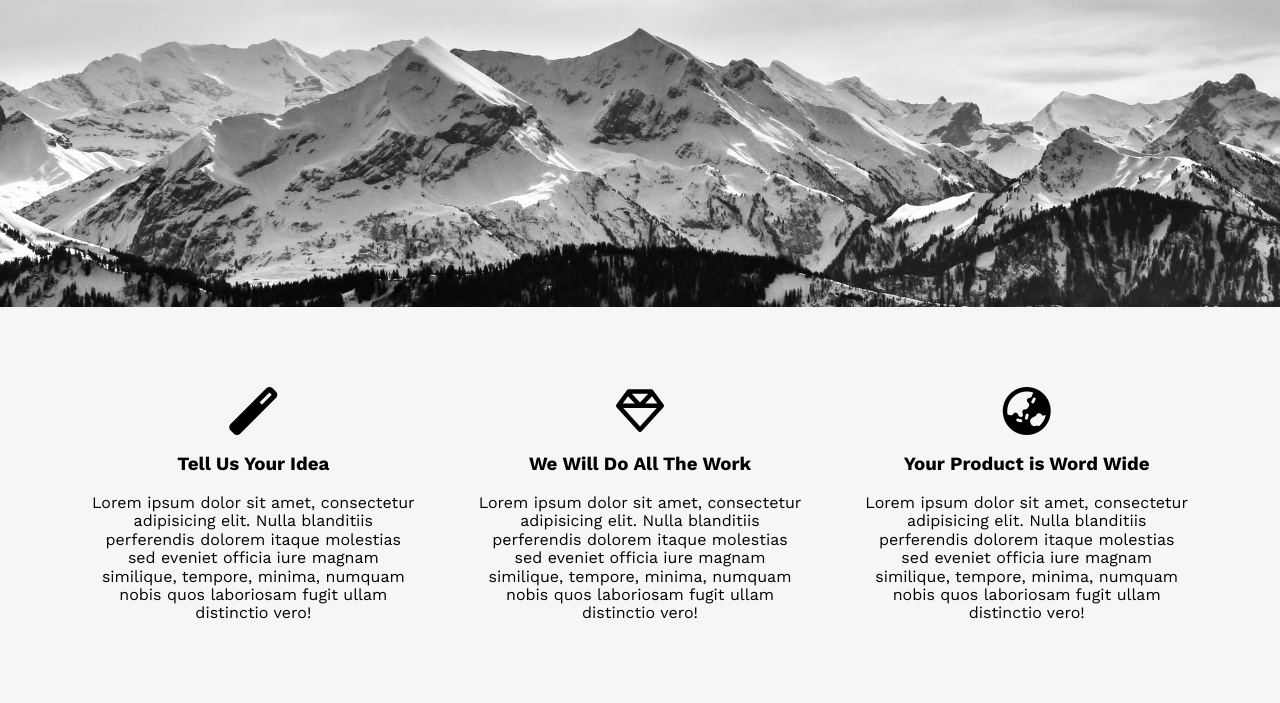
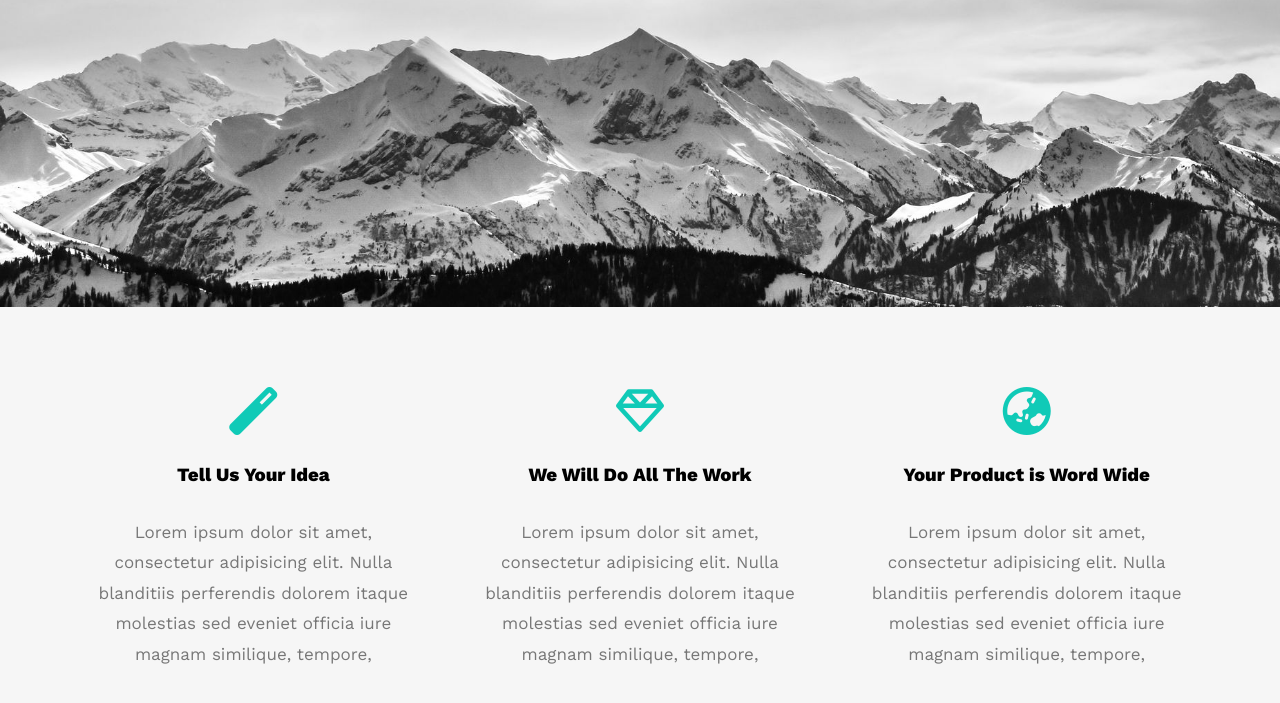
Before and after one commit to ahmadbariish/Template-Leon, a plain HTML site: page index.html in a window 1280 px wide. Shown: the part 493-1196 px from the top of the page. Drawn offline with nearby package versions, Linux system fonts and the light colour scheme.

Commit message:
v2 services

```diff
--- a/css/leon.css
+++ b/css/leon.css
@@ -185,3 +185,18 @@ header .links ul li:not(:last-child) a {
   padding: 20px;
   text-align: center;
 }
+
+.features .feat i{
+  color: var(--main-color);
+}
+
+.features .feat h3{
+  font-weight: 800;
+  margin: 30px 0;
+}
+
+.features .feat p{
+  line-height: 1.8;
+  color: #777;
+  font-size: 17px;
+}
--- a/index.html
+++ b/index.html
@@ -56,8 +56,7 @@
           <p>
             Lorem ipsum dolor sit amet, consectetur adipisicing elit. Nulla
             blanditiis perferendis dolorem itaque molestias sed eveniet officia
-            iure magnam similique, tempore, minima, numquam nobis quos
-            laboriosam fugit ullam distinctio vero!
+            iure magnam similique, tempore,
           </p>
         </div>
         <div class="feat">
@@ -66,8 +65,7 @@
           <p>
             Lorem ipsum dolor sit amet, consectetur adipisicing elit. Nulla
             blanditiis perferendis dolorem itaque molestias sed eveniet officia
-            iure magnam similique, tempore, minima, numquam nobis quos
-            laboriosam fugit ullam distinctio vero!
+            iure magnam similique, tempore,
           </p>
         </div>
         <div class="feat">
@@ -76,8 +74,7 @@
           <p>
             Lorem ipsum dolor sit amet, consectetur adipisicing elit. Nulla
             blanditiis perferendis dolorem itaque molestias sed eveniet officia
-            iure magnam similique, tempore, minima, numquam nobis quos
-            laboriosam fugit ullam distinctio vero!
+            iure magnam similique, tempore,
           </p>
         </div>
       </div>
```
